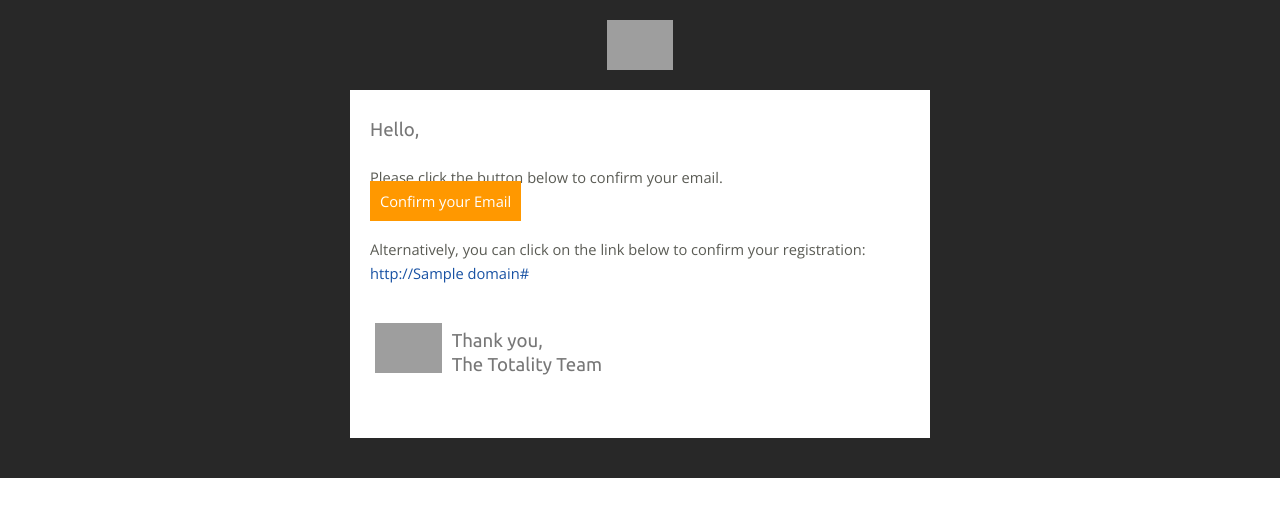
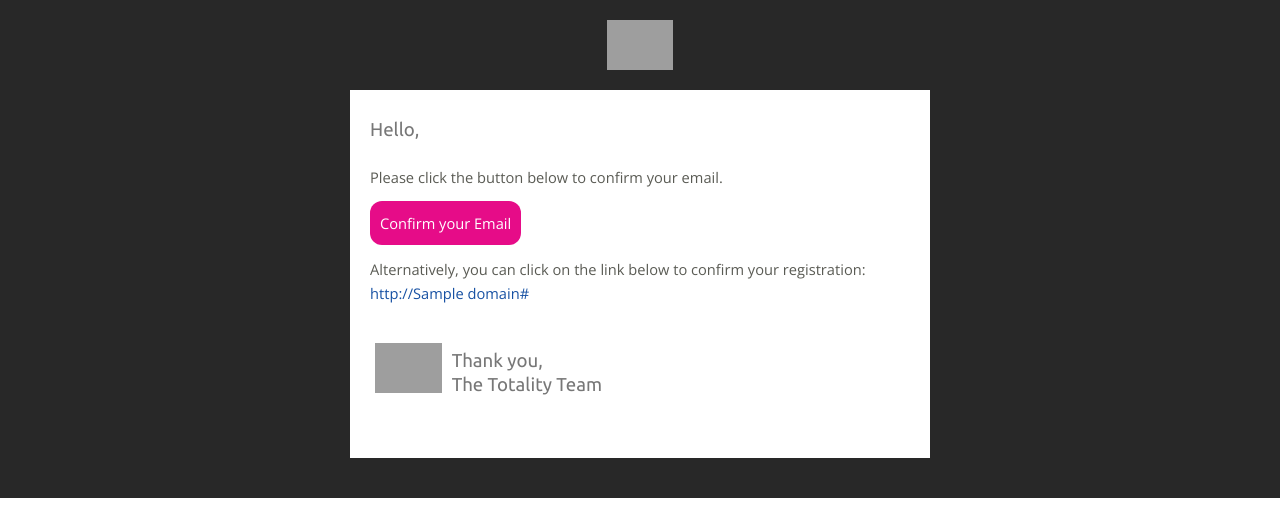
Before and after one commit to TotalityHacks/madras, a Django app: template apps/registration/templates/acc_active_email.html in a window 1280 px wide. Shown: the top 525 px of the page. Run offline with Django 3.2, Linux system fonts and the light colour scheme; the template is opened without the code that fills it: most values are stand-ins (such as "Sample title", 1, 10 or a date in 2020); data that the repository does not hold is empty; parts of the project's set-up code (start-up, migrations or seed data) failed here and were passed over; grey boxes are pictures that could not be loaded.

Commit message:
updated email templates in attempt to fix them

```diff
--- a/apps/registration/templates/acc_active_email.html
+++ b/apps/registration/templates/acc_active_email.html
@@ -4,9 +4,7 @@
 <p>
     Please click the button below to confirm your email.
     <br />
-        <div>
-            <a style="padding: 10px; cursor: pointer; background-color: #FF9800; color: white" href="http://{{ domain }}{% url 'registration:activate' uidb64=uid token=token %}">Confirm your Email</a>
-        </div>
+        <a style="padding: 10px; margin-top: 12px; margin-bottom: 12px; cursor: pointer; background-color: #e60c88; color: white;border-radius:12px; display:inline-block;" href="http://{{ domain }}{% url 'registration:activate' uidb64=uid token=token %}">Confirm your Email</a>
     <br />
     Alternatively, you can click on the link below to confirm your registration:
     <div><a href="http://{{ domain }}{% url 'registration:activate' uidb64=uid token=token %}">http://{{ domain }}{% url 'registration:activate' uidb64=uid token=token %}</a></div>
--- a/apps/registration/templates/acc_recover_email.html
+++ b/apps/registration/templates/acc_recover_email.html
@@ -4,9 +4,7 @@
 <p>
     A password reset request was issued with your email. Please click the button below to reset your password.
     <br />
-        <div>
-            <a style="padding: 10px; cursor: pointer; background-color: #FF9800; color: white" href="http://{{ domain }}{% url 'registration:recover' uidb64=uid token=token %}">Recover your Account</a>
-        </div>
+        <a style="padding: 10px; margin-top: 12px; margin-bottom: 12px; cursor: pointer; background-color: #e60c88; color: white;border-radius:12px; display:inline-block;" href="http://{{ domain }}{% url 'registration:recover' uidb64=uid token=token %}">Recover your Account</a>
     <br />
 </p>
 {% endblock %}
```
